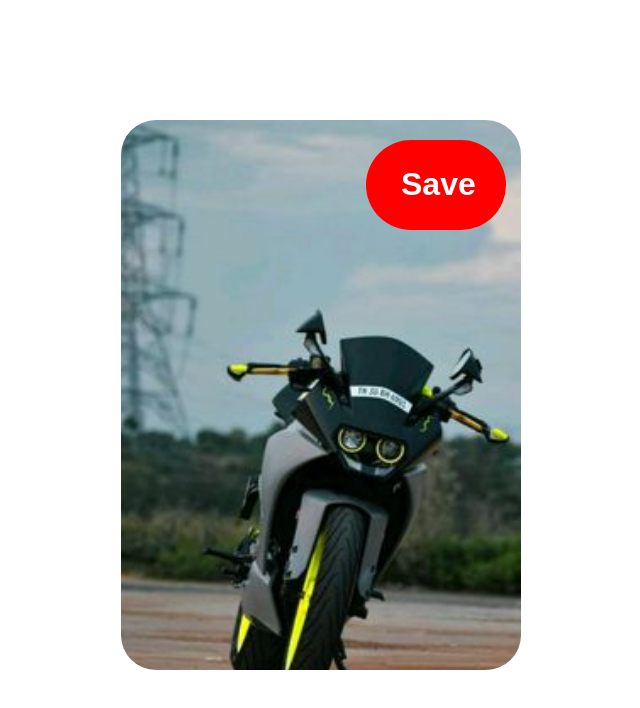
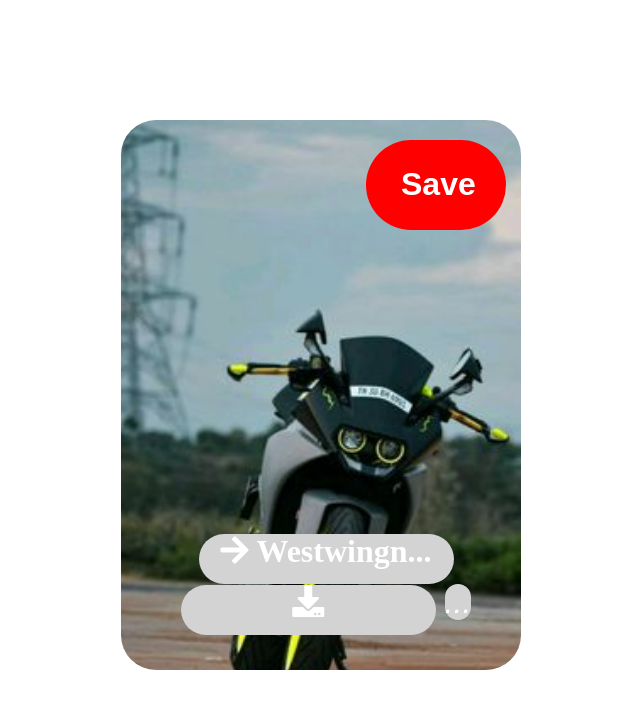
Before and after one commit to asdreen/nextlevel-card-css, a plain HTML site: page index.html in a window 1280 px wide. Shown: the whole page, without its empty margins (319-959 px from the left). Drawn offline with Linux system fonts and the light colour scheme.

Commit message:
almost finish the Music CSS

```diff
--- a/index.html
+++ b/index.html
@@ -5,12 +5,19 @@
     <meta http-equiv="X-UA-Compatible" content="IE=edge">
     <meta name="viewport" content="width=device-width, initial-scale=1.0">
     <link rel="stylesheet" href="style.css">
+    <link rel="stylesheet" href="https://cdnjs.cloudflare.com/ajax/libs/font-awesome/5.15.4/css/all.min.css">
     <title>My card throw Git</title>
     <div id="card1">
         <img src="assets/123.jpg" alt="motorbike.pic">
+        <div id="elements">
+            <i class="fas fa-arrow-right"> Westwingn...</i>
+            <i class="fas fa-download"></i>
+            <i>...</i>
+        </div>
         <div id="card1-buttom">
             <div id="save">Save</div>
         </div>
+
     </div>
 </head>
 <body>
--- a/style.css
+++ b/style.css
@@ -59,3 +59,31 @@ body {
   transform: translateX(100%);
   opacity: 0;
 }
+
+#elements {
+  position: absolute;
+  left: 0;
+  bottom: 30px;
+  color: white;
+  text-align: center;
+  padding-left: 20px;
+  padding-right: 10px;
+  padding-bottom: 5px;
+  font-size: xx-large;
+  transition: transform 0.3s, opacity 0.3s;
+}
+
+#elements i  {
+
+    background: lightgrey;
+    height: 50px;
+    width: 255px;
+    text-align: center;
+    border-radius: 50px;
+    cursor: pointer;
+}
+
+#card1:hover #elements {
+    transform: translateX(-100%);
+  opacity: 0;
+}
```
